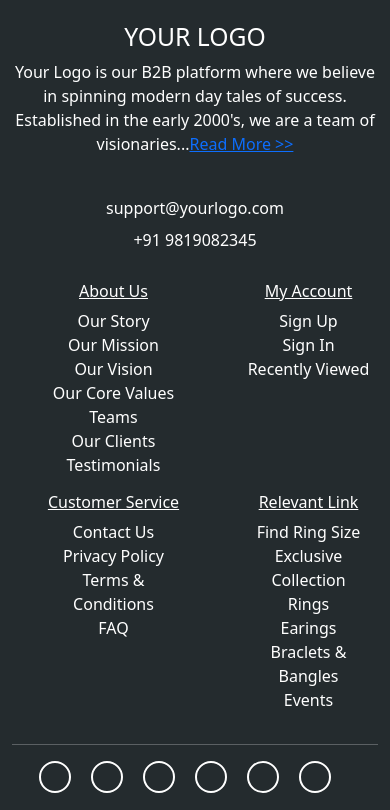
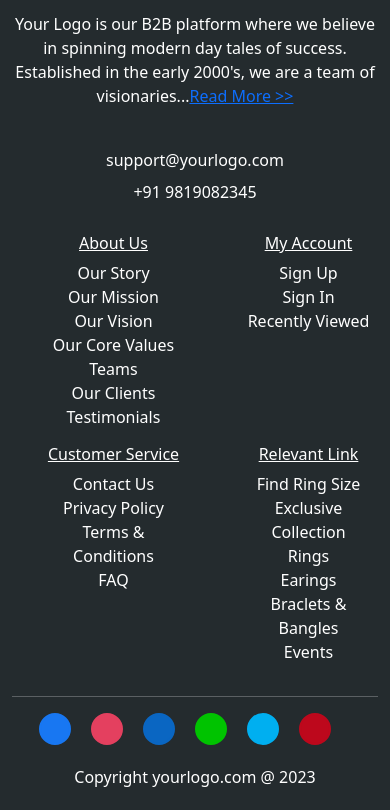
Before and after one commit to nansmatty/Office_Template-2, a React (Create React App) app: page / in a window 390 px wide. Shown: the part 1164-1974 px from the top of the page. Built offline with nearby package versions, Linux system fonts and the light colour scheme; the HTML template or start-up script is replaced by a standard one.

Commit message:
some tweks

```diff
--- a/src/components/Footer/footer.css
+++ b/src/components/Footer/footer.css
@@ -128,4 +128,35 @@
     justify-content: center;
     margin-bottom: 20px;
   }
+
+  .footer .social_links span:nth-child(1) {
+  background-color: #1877F2;
+  border: 2px solid #1877F2;
 }
+
+
+  .footer .social_links span:nth-child(2) {
+  background-color: #E4405F;
+  border: 2px solid #E4405F;
+}
+
+.footer .social_links span:nth-child(3) {
+  background-color: #0A66C2;
+  border: 2px solid #0A66C2;
+}
+
+.footer .social_links span:nth-child(4) {
+  background-color: #00C300;
+  border: 2px solid #00C300;
+}
+
+.footer .social_links span:nth-child(5) {
+  background-color: #00AFF0;
+  border: 2px solid #00AFF0;
+}
+
+.footer .social_links span:nth-child(6) {
+  background-color: #BD081C;
+  border: 2px solid #BD081C;
+}
+}
--- a/src/components/Footer/index.js
+++ b/src/components/Footer/index.js
@@ -22,18 +22,18 @@ const Footer = () => {
 						<br />
 						<div className='contact_details'>
 							<span className='mb-2'>
-								<i class='fa-solid fa-envelope'></i>
+								<i className='fa-solid fa-envelope'></i>
 								{"  "}
 								support@yourlogo.com
 							</span>
 							<span>
-								<i class='fa-solid fa-phone'></i>{" "}
+								<i className='fa-solid fa-phone'></i>{" "}
 								+91 9819082345
 							</span>
 						</div>
 					</div>
 					<div className='col-lg-2 col-md-6 col-6'>
-						<ul className=''>
+						<ul>
 							<li>
 								<h6>About Us</h6>
 							</li>
@@ -127,22 +127,22 @@ const Footer = () => {
 				<div className='row'>
 					<div className='col-lg-4 col-12 social_links'>
 						<span>
-							<i class='fa-brands fa-facebook-f'></i>
+							<i className='fa-brands fa-facebook-f'></i>
 						</span>
 						<span>
-							<i class='fa-brands fa-instagram'></i>
+							<i className='fa-brands fa-instagram'></i>
 						</span>
 						<span>
-							<i class='fa-brands fa-linkedin-in'></i>
+							<i className='fa-brands fa-linkedin-in'></i>
 						</span>
 						<span>
-							<i class='fa-brands fa-whatsapp'></i>
+							<i className='fa-brands fa-whatsapp'></i>
 						</span>
 						<span>
-							<i class='fa-solid fa-video'></i>
+							<i className='fa-solid fa-video'></i>
 						</span>
 						<span>
-							<i class='fa-solid fa-envelope'></i>
+							<i className='fa-solid fa-envelope'></i>
 						</span>
 					</div>
 					<div className='col-lg-4 col-12  d-flex justify-content-center align-items-center'>
--- a/src/components/Signup/index.js
+++ b/src/components/Signup/index.js
@@ -35,7 +35,7 @@ const Signup = () => {
 							<form>
 								<div className='mb-3'>
 									<label
-										for='name'
+										htmlFor='name'
 										className='form-label'>
 										Name
 									</label>
@@ -50,7 +50,7 @@ const Signup = () => {
 									<div className='col-lg-6 col-12'>
 										<div className='mb-3'>
 											<label
-												for='name'
+												htmlFor='name'
 												className='form-label'>
 												Name
 											</label>
@@ -65,7 +65,7 @@ const Signup = () => {
 									<div className='col-lg-6 col-12'>
 										<div className='mb-3'>
 											<label
-												for='name'
+												htmlFor='name'
 												className='form-label'>
 												Name
 											</label>
@@ -80,7 +80,7 @@ const Signup = () => {
 									<div className='col-lg-6 col-12'>
 										<div className='mb-3'>
 											<label
-												for='name'
+												htmlFor='name'
 												className='form-label'>
 												Name
 											</label>
@@ -95,7 +95,7 @@ const Signup = () => {
 									<div className='col-lg-6 col-12'>
 										<div className='mb-3'>
 											<label
-												for='name'
+												htmlFor='name'
 												className='form-label'>
 												Name
 											</label>
@@ -110,7 +110,7 @@ const Signup = () => {
 									<div className='col-lg-6 col-12'>
 										<div className='mb-3'>
 											<label
-												for='name'
+												htmlFor='name'
 												className='form-label'>
 												Name
 											</label>
@@ -125,7 +125,7 @@ const Signup = () => {
 									<div className='col-lg-6 col-12'>
 										<div className='mb-3'>
 											<label
-												for='name'
+												htmlFor='name'
 												className='form-label'>
 												Name
 											</label>
--- a/src/components/Signup/signup.css
+++ b/src/components/Signup/signup.css
@@ -32,7 +32,7 @@
 @media screen and (max-width : 992px){
   .signup .signup__box {
   margin: 0 auto;
-  width: 80%;
+  width: 100%;
   background-color: #fff;
   opacity: 0.9;
   border-radius: 10px;
```
